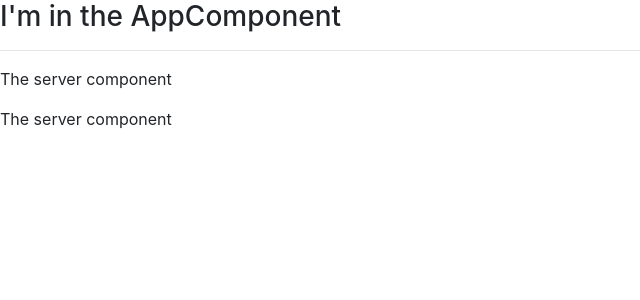
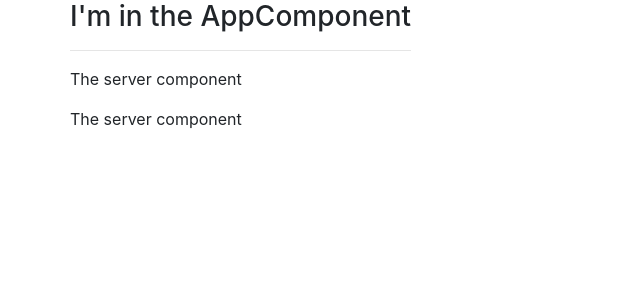
Before and after one commit to sheepsort/angular-practice, an Angular app: page / in a window 1280 px wide. Shown: the top 300 px of the page, without its empty margins (0-640 px from the left). Built offline with nearby package versions, Linux system fonts and the light colour scheme.

Commit message:
working with styles

```diff
--- a/src/app/app.component.html
+++ b/src/app/app.component.html
@@ -1,3 +1,9 @@
-<h3>I'm in the AppComponent</h3>
-<hr>
-<app-servers></app-servers>
+<div class="container">
+    <div class="row">
+        <div class="col-xs-12">
+            <h3>I'm in the AppComponent</h3>
+            <hr />
+            <app-servers></app-servers>
+        </div>
+    </div>
+</div>
```
